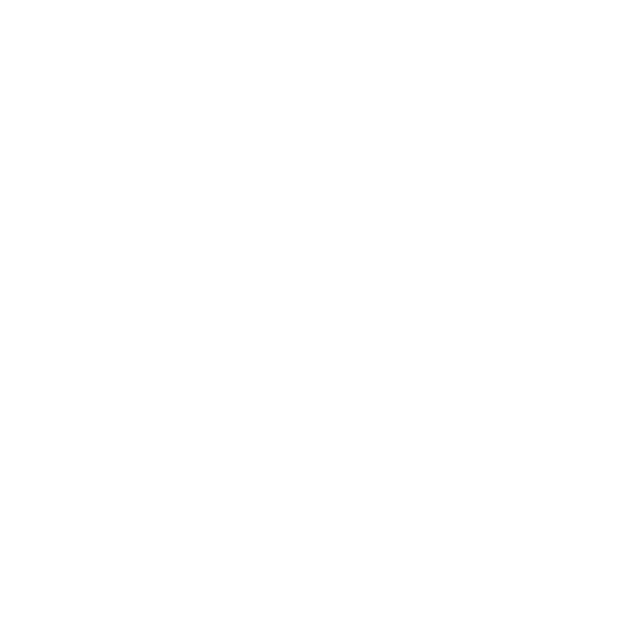
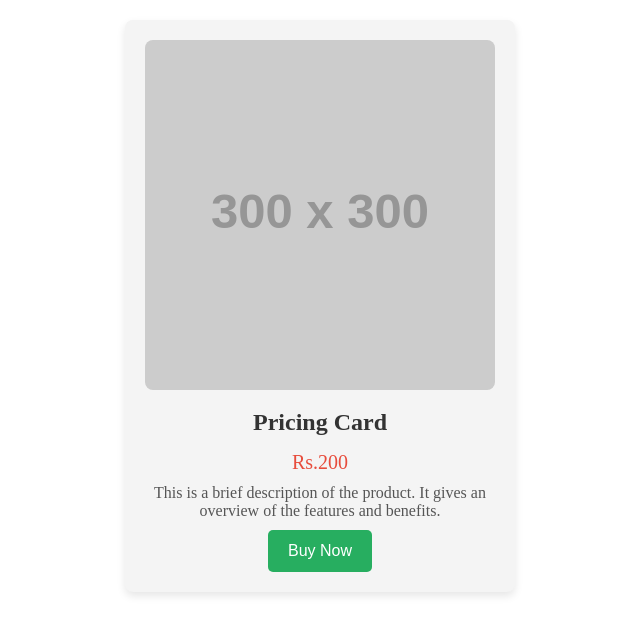
Before and after one commit to acciojob/pricing-card-DharminderPal, a website: page main.html in a window 1280 px wide. Shown: the whole page, without its empty margins (320-960 px from the left). Drawn offline with Linux system fonts and the light colour scheme; placeholder pictures from the web are drawn by us.

Commit message:
created a submission

```diff
--- a/main.html
+++ b/main.html
@@ -5,8 +5,72 @@
 <head>
 	<link rel="stylesheet" href="styles.css">
 </head>
+	<style>
+/* Overall styling for the card container */
+.card {
+  width: 350px;
+  padding: 20px;
+  background-color: #f4f4f4;
+  box-shadow: 0 4px 8px rgba(0, 0, 0, 0.1);
+  border-radius: 8px;
+  text-align: center;
+  margin: 20px auto;
+}
 
+/* Styling for the image */
+.card-img {
+  width: 100%;
+  height: auto;
+  border-radius: 8px;
+}
+
+/* Styling for the card title (H1) */
+.card-title {
+  font-size: 24px;
+  font-weight: bold;
+  color: #333;
+  margin: 15px 0;
+}
+
+/* Styling for the pricing information (P) */
+.card-price {
+  font-size: 20px;
+  color: #e74c3c;
+  margin: 10px 0;
+}
+
+/* Styling for the product description (P) */
+.card-description {
+  font-size: 16px;
+  color: #555;
+  margin: 10px 0;
+}
+
+/* Styling for the Buy Now button */
+.buy-now {
+  padding: 12px 20px;
+  background-color: #27ae60;
+  color: white;
+  font-size: 16px;
+  border: none;
+  border-radius: 5px;
+  cursor: pointer;
+  transition: background-color 0.3s;
+}
+
+/* Button hover effect */
+.buy-now:hover {
+  background-color: #2ecc71;
+}
+</style>
 <body>
+	<div class="card">
+    <img src="https://via.placeholder.com/300" alt="Product Image" class="card-img">
+    <h1 class="card-title">Pricing Card</h1>
+    <p class="card-price">Rs.200</p>
+    <p class="card-description">This is a brief description of the product. It gives an overview of the features and benefits.</p>
+    <button class="buy-now">Buy Now</button>
+  </div>
 	<!-- the entire body must be written by student -->
     <script type="text/javascript" src="./script.js">
 </script>
```
